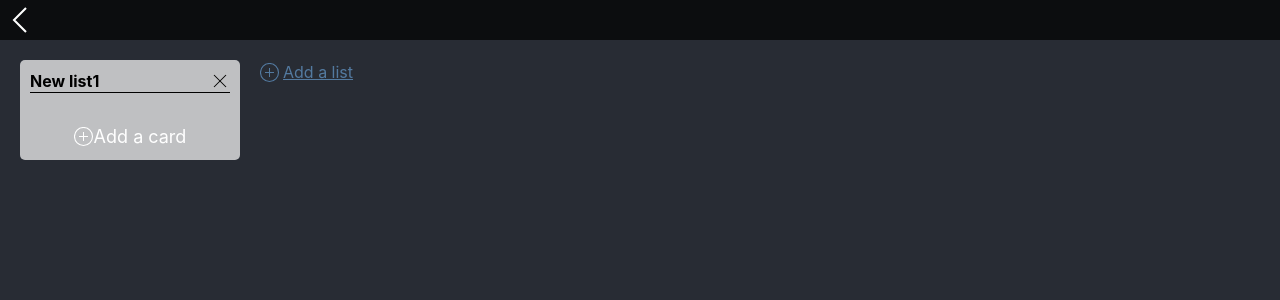
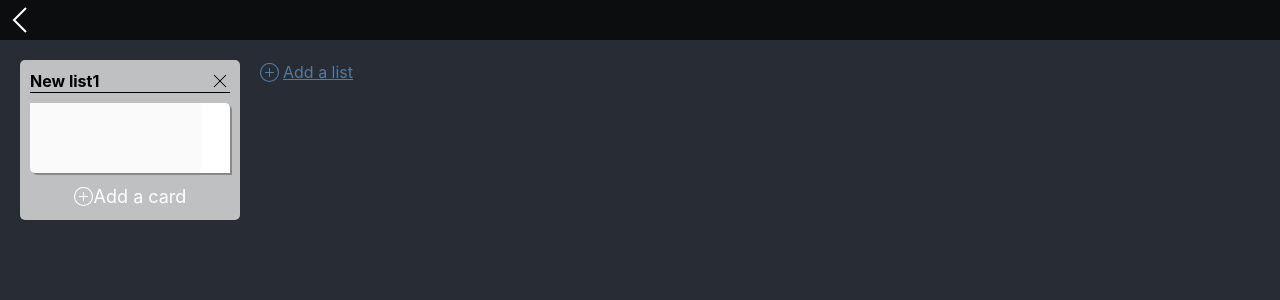
Before and after one commit to ntodlamini/trello-clone, a React (Create React App) app: page / in a window 1280 px wide. Shown: the top 300 px of the page. Built offline with nearby package versions, Linux system fonts and the light colour scheme.

Commit message:
styled card appearance

```diff
--- a/src/assets/styles/main.css
+++ b/src/assets/styles/main.css
@@ -41,9 +41,10 @@
   box-shadow: 2px 2px #888888;
   display: flex;
   flex-direction: row;
-  min-height: 50px;
-  border-radius: 5px;
-  margin: 10px 0px; }
+  min-height: 70px;
+  border-radius: 0px 5px 0px 5px;
+  margin: 10px 0px;
+  position: relative; }
   .card .card-description {
     width: 90%;
     border: none;
@@ -53,10 +54,20 @@
   .card .card-actions {
     display: flex;
     flex-direction: column;
-    width: 10%; }
+    width: 15%; }
+    .card .card-actions .save-icon {
+      color: #32d296 !important; }
+    .card .card-actions .edit-icon {
+      color: #2196f3 !important; }
     .card .card-actions .action {
       color: #000;
       cursor: pointer; }
+  .card .delete-icon {
+    margin-top: 15px;
+    color: #e91e63 !important;
+    position: absolute;
+    bottom: 0;
+    right: 0; }
 
 .card-list {
   background-color: rgba(255, 255, 255, 0.7);
--- a/src/components/board/board.js
+++ b/src/components/board/board.js
@@ -11,7 +11,7 @@ export default class Board extends React.Component{
                 {
                     name:"New list",
                     id,
-                    cards:[]
+                    cards:[id]
                 }
             ]
         }
--- a/src/components/card/card.js
+++ b/src/components/card/card.js
@@ -5,22 +5,32 @@ export default class Card extends React.Component{
     constructor(props) {
         super(props)
         this.state={
-            showAction:false
+            showAction:false,
+            editCard:false
         }
     }
     render(){
         return(
             <div className="card" onMouseEnter={()=>this.setState({showAction:true})} onMouseLeave={()=>this.setState({showAction:false})}>
-                <textarea className="card-description" defaultValue={this.props.id}></textarea>
+                <textarea className="card-description" disabled={!this.state.editCard} defaultValue={this.props.id}></textarea>
+                {
+                    <div className="card-actions">
+                    {
+                        this.state.showAction && !this.state.editCard &&
+                        <span className="edit-icon action" uk-icon="icon:pencil; ratio: 2" onClick={()=>this.setState({editCard:true})}></span>
+                    }{
+                        this.state.editCard &&
+                        <span className="save-icon action" uk-icon="icon:check; ratio: 2" onClick={()=>this.setState({editCard:false})}></span>
+                    }
+
+                    </div>
+
+                }
                 {
                     this.state.showAction &&
-                    <div className="card-actions">
-                        <span className="edit-icon action" uk-icon="icon:pencil"></span>
-                        <span className="save-icon action" uk-icon="icon:check"></span>
-                        <span className="delete-icon action" uk-icon="icon:trash" onClick={()=>this.props.onCardAction(CARD_ACTIONS.DELETE,this.props.id)}></span>
-                    </div>
+                <span className="delete-icon action" uk-icon="icon:trash; ratio: 1.5" onClick={()=>this.props.onCardAction(CARD_ACTIONS.DELETE,this.props.id)}></span>
                 }
-            </div>
+                </div>
         );
     }
 }
--- a/src/components/card/card.scss
+++ b/src/components/card/card.scss
@@ -1,11 +1,12 @@
 .card{
     background-color: white;
-    box-shadow:  2px 2px #888888;
+    box-shadow: 2px 2px #888888;
     display: flex;
     flex-direction: row;
-    min-height: 50px;
-    border-radius: 5px;
+    min-height: 70px;
+    border-radius: 0px 5px 0px 5px;
     margin: 10px 0px;
+    position: relative;
     .card-description{
         width: 90%;
         border: none;
@@ -16,10 +17,23 @@
     .card-actions{
         display: flex;
         flex-direction: column;
-        width: 10%;
+        width: 15%;
+        .save-icon{
+            color: #32d296 !important;
+        }
+        .edit-icon{
+            color: #2196f3 !important;
+        }
         .action{
             color: #000;
             cursor: pointer;
         }
     }
+    .delete-icon{
+        margin-top: 15px;
+        color: #e91e63 !important;
+        position: absolute;
+        bottom: 0;
+        right: 0;
+    }
 }
```
